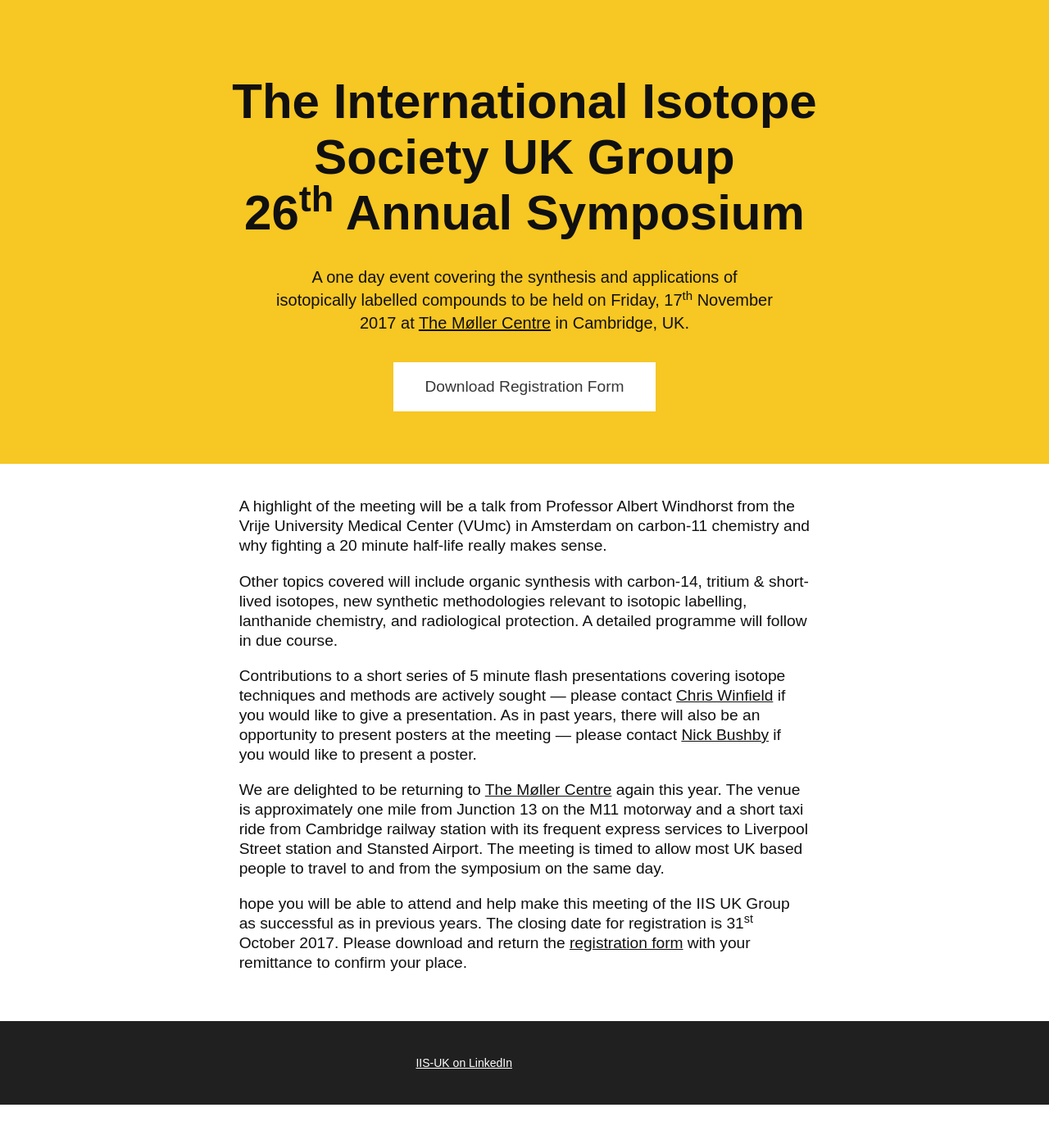
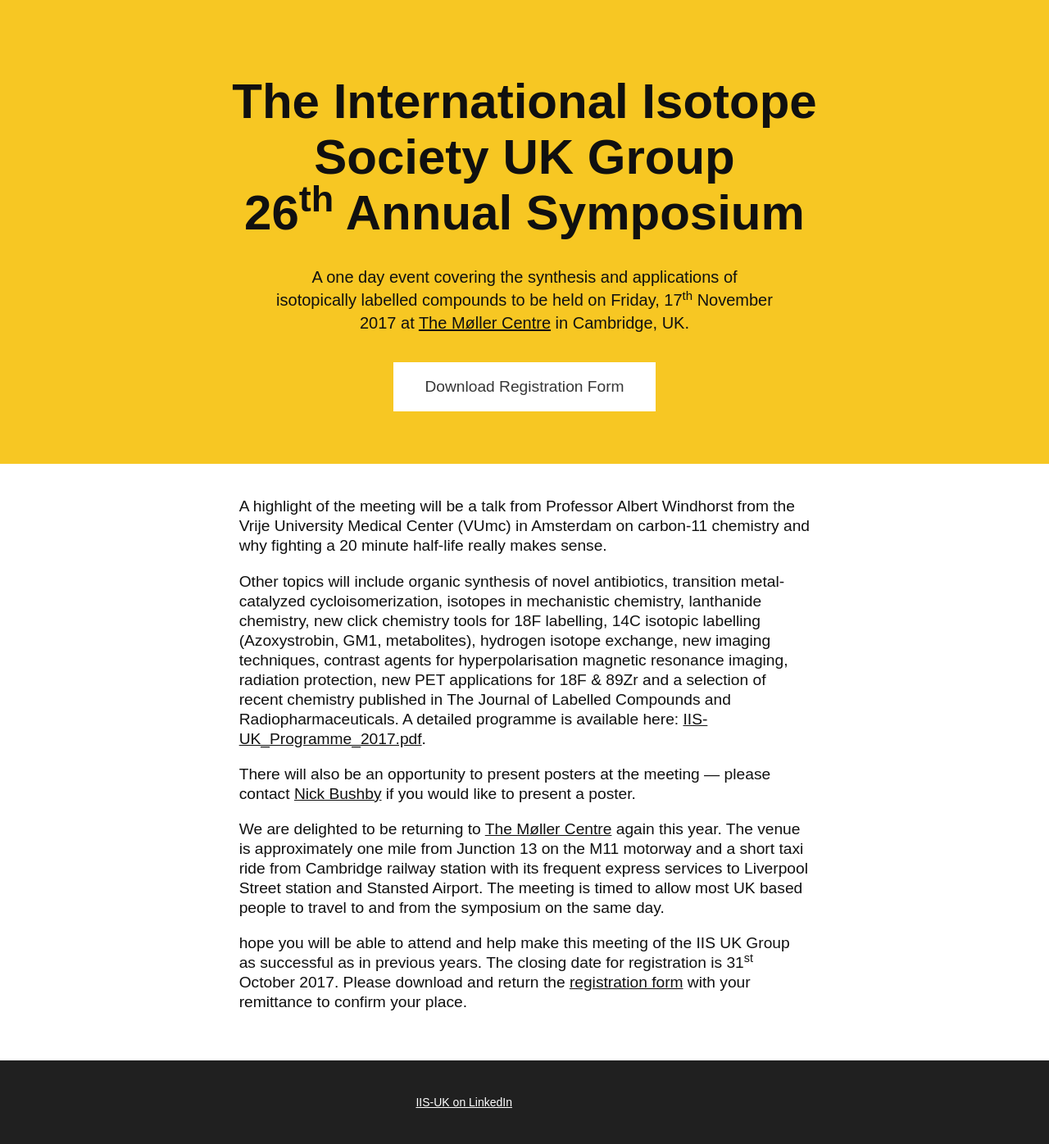
Before and after one commit to iis-uk/iis-uk.github.io, a Jekyll site: the page index.html, which Jekyll copies as it is, in a window 1280 px wide. Shown: the whole page at 82% size. Built offline with Jekyll 4.4.1, drawn with Linux system fonts in a browser that asks for light colours; some web fonts are replaced; before the commit the page ends 1348 px from its top, so only the background shows below that.

Commit message:
add programme link, edit topics, remove flash presentation request

```diff
--- a/index.html
+++ b/index.html
@@ -43,34 +43,9 @@
 
 	<p class="col-9-desktop col-8-hd no-float center-element">A highlight of the meeting will be a talk from Professor Albert Windhorst from the Vrije University Medical Center (VUmc) in Amsterdam on carbon-11 chemistry and why fighting a 20 minute half-life really makes sense.</p>
 
-    <p class="col-9-desktop col-8-hd no-float center-element">Other topics covered will include organic synthesis with carbon-14, tritium & short-lived isotopes, new synthetic methodologies relevant to isotopic labelling, lanthanide chemistry, and radiological protection. A detailed programme will follow in due course.</p>
+    <p class="col-9-desktop col-8-hd no-float center-element">Other topics will include organic synthesis of novel antibiotics, transition metal-catalyzed cycloisomerization, isotopes in mechanistic chemistry, lanthanide chemistry, new click chemistry tools for 18F labelling, 14C isotopic labelling (Azoxystrobin, GM1, metabolites), hydrogen isotope exchange, new imaging techniques, contrast agents for hyperpolarisation magnetic resonance imaging, radiation protection, new PET applications for 18F & 89Zr and a selection of recent chemistry published in The Journal of Labelled Compounds and Radiopharmaceuticals. A detailed programme is available here: <a href="http://iis-uk.org/IIS-UK_Programme_2017.pdf">IIS-UK_Programme_2017.pdf</a>.</p>
 
-	<p class="col-9-desktop col-8-hd no-float center-element">Contributions to a short series of 5 minute flash presentations covering isotope techniques and methods are actively sought &mdash; please contact
-
-	  <script type="text/javascript">
-		//<![CDATA[
-			<!--
-			var x="function f(x){var i,o=\"\",l=x.length;for(i=0;i<l;i+=2) {if(i+1<l)o+=" +
-			"x.charAt(i+1);try{o+=x.charAt(i);}catch(e){}}return o;}f(\"ufcnitnof x({)av" +
-			" r,i=o\\\"\\\"o,=l.xelgnhtl,o=;lhwli(e.xhcraoCedtAl(1/)3=!54{)rt{y+xx=l;=+;" +
-			"lc}tahce({)}}of(r=i-l;1>i0=i;--{)+ox=c.ahAr(t)i};erutnro s.buts(r,0lo;)f}\\" +
-			"\"(8),6\\\"\\\\ia~ckt|55n*<+'\\\"\\\\\\\\\\\\\\\"\\\\\\\\\\\\35\\\\0i\\\\.;" +
-			"-407\\\\0}\\\\5`03\\\\\\\\S$T[UZnS30\\\\0D\\\\G_\\\\\\\\\\\\\\\\2p02\\\\\\\\"+
-			"Y]CN6h01\\\\\\\\7w02\\\\\\\\DLOS4Q00\\\\\\\\01\\\\0~\\\\RXkvrl:^mte~dzk~0B[" +
-			"D_ CB|4cdfoqvm>21\\\\06\\\\03\\\\\\\\2R03\\\\\\\\23\\\\02\\\\03\\\\\\\\24\\" +
-			"\\02\\\\02\\\\\\\\05\\\\05\\\\20\\\\07\\\\03\\\\\\\\27\\\\00\\\\03\\\\\\\\2" +
-			"6\\\\01\\\\00\\\\\\\\07\\\\02\\\\03\\\\\\\\0B03\\\\\\\\03\\\\03\\\\03\\\\\\" +
-			"\\00\\\\04\\\\00\\\\\\\\\\\\\\\\\\\\\\\\\\\\n0\\\\02\\\\\\\\17\\\\03\\\\01\\"+
-			"\\\\\\00\\\\0r\\\\\\\\\\\\2}00\\\\\\\\:`(>x1j6|w>=$4<&b:$?%,%2 *\\\"\\\\f(;" +
-			"} ornture;}))++(y)^(iAtdeCoarchx.e(odrChamCro.fngriSt+=;o27=1y%2;*=)yy)8+(6" +
-			"i>f({i+)i+l;i<0;i=r(foh;gten.l=x,l\\\"\\\\\\\"\\\\o=i,r va){,y(x fontincfu)" +
-			"\\\"\")"                                                                     ;
-			while(x=eval(x));
-			//-->
-		 //]]>
-	  </script>
-
-	  if you would like to give a presentation. As in past years, there will also be an opportunity to present posters at the meeting &mdash; please contact
+	<p class="col-9-desktop col-8-hd no-float center-element">There will also be an opportunity to present posters at the meeting &mdash; please contact
 
 	  <script type="text/javascript">
 	  //<![CDATA[
```
